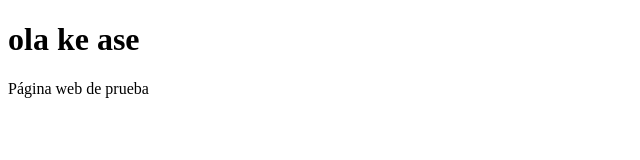
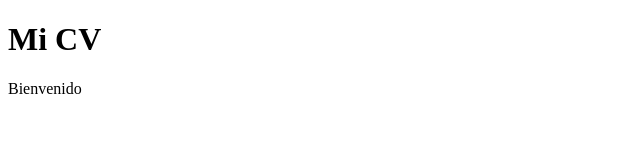
Before and after one commit to SalcedoManuel/2019-2020-CSAAI-Practicas, a plain HTML site: page P1/index.html in a window 1280 px wide. Shown: the whole page, without its empty margins (0-640 px from the left). Drawn offline with Linux system fonts and the light colour scheme.

Commit message:
Mi primera página web

```diff
--- a/P1/index.html
+++ b/P1/index.html
@@ -5,7 +5,7 @@
     <title>Ola Ke ase</title>
   </head>
   <body>
-    <h1>ola ke ase</h1>
-    <p>Página web de prueba</p>
+    <h1>Mi CV</h1>
+    <p>Bienvenido</p>
   </body>
 </html>
```
